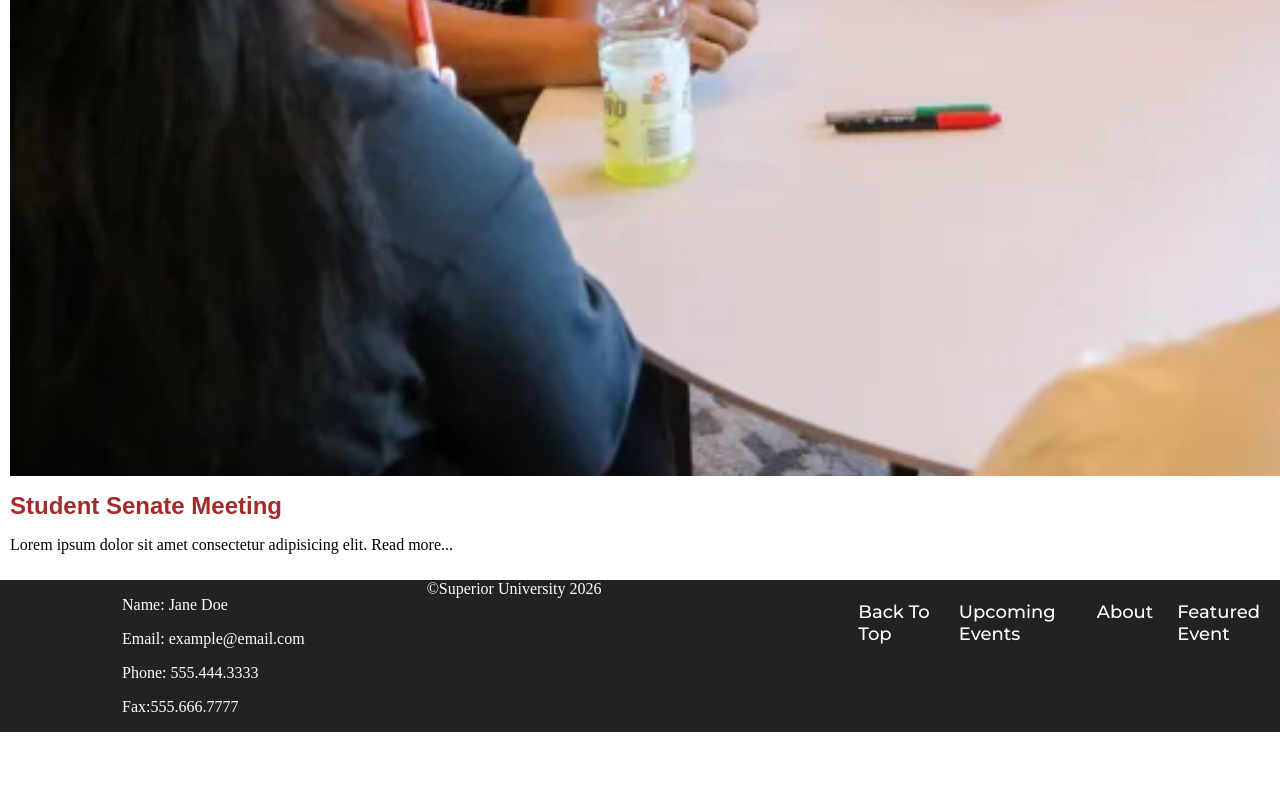
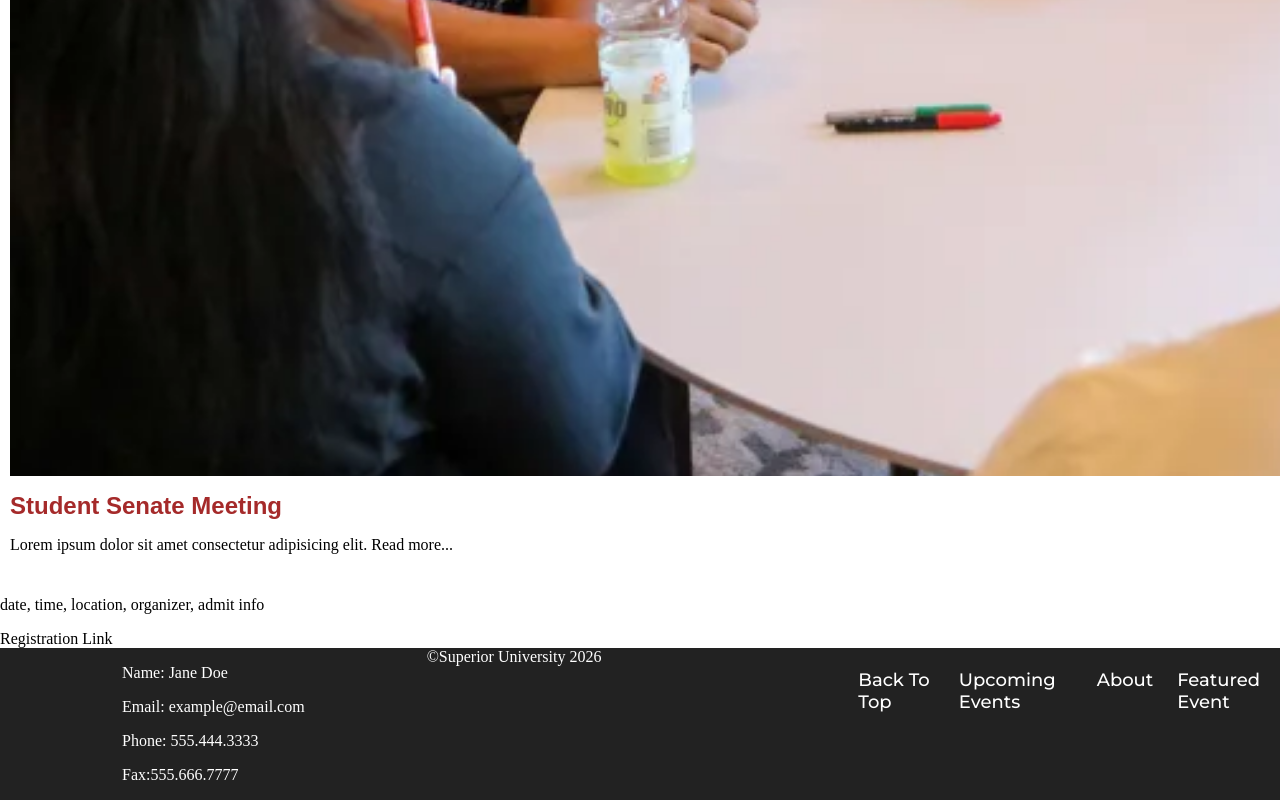
Before and after one commit to kcclayton/CSC-372-Assignment2, a plain HTML site: page event.html in a window 1280 px wide. Shown: the part 6455-7255 px from the top of the page. Before the commit the page ends 7187 px from the top, so only its background shows below. Drawn offline with Linux system fonts and the light colour scheme; a web font is replaced by a local one.

Commit message:
Add sidebar HTML basics

```diff
--- a/event.html
+++ b/event.html
@@ -218,6 +218,17 @@
 
             </div>
 
+            <div class="event-aside-wrapper wrapper">
+
+                <aside class="event-aside grid-item">
+
+                    <p> date, time, location, organizer, admit info</p>
+                    <a class="btn">Registration Link</a>
+
+                </aside>
+
+            </div>
+
         </section>
 
 
```
